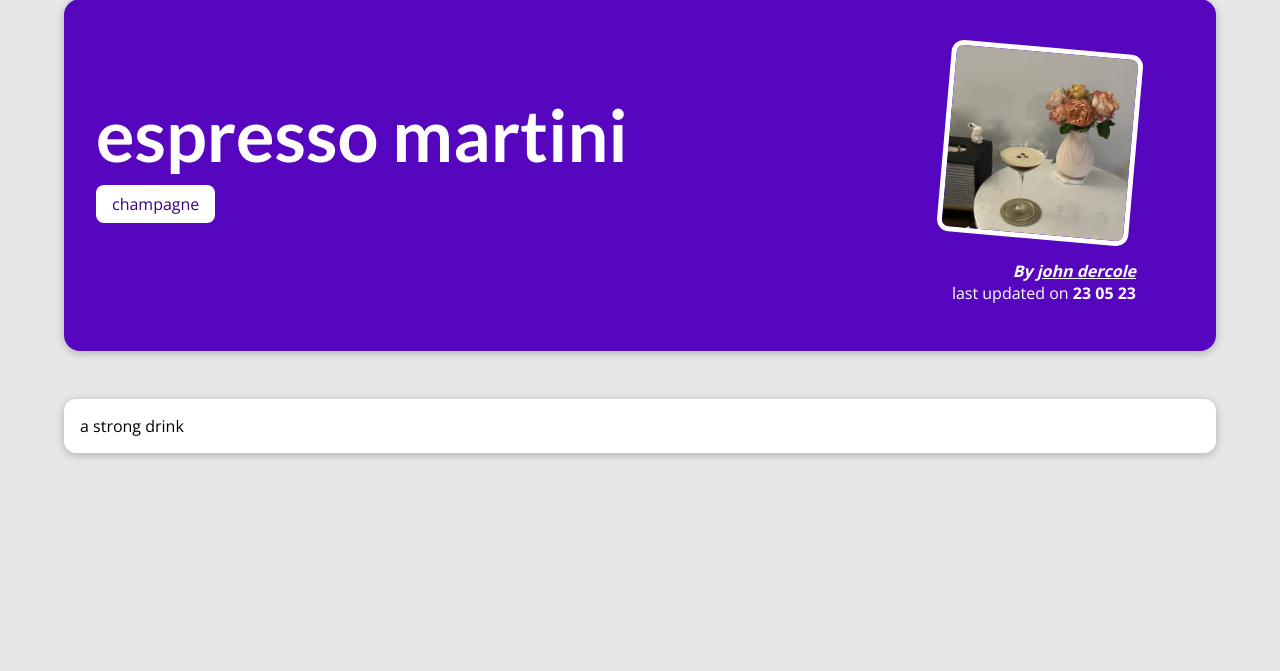
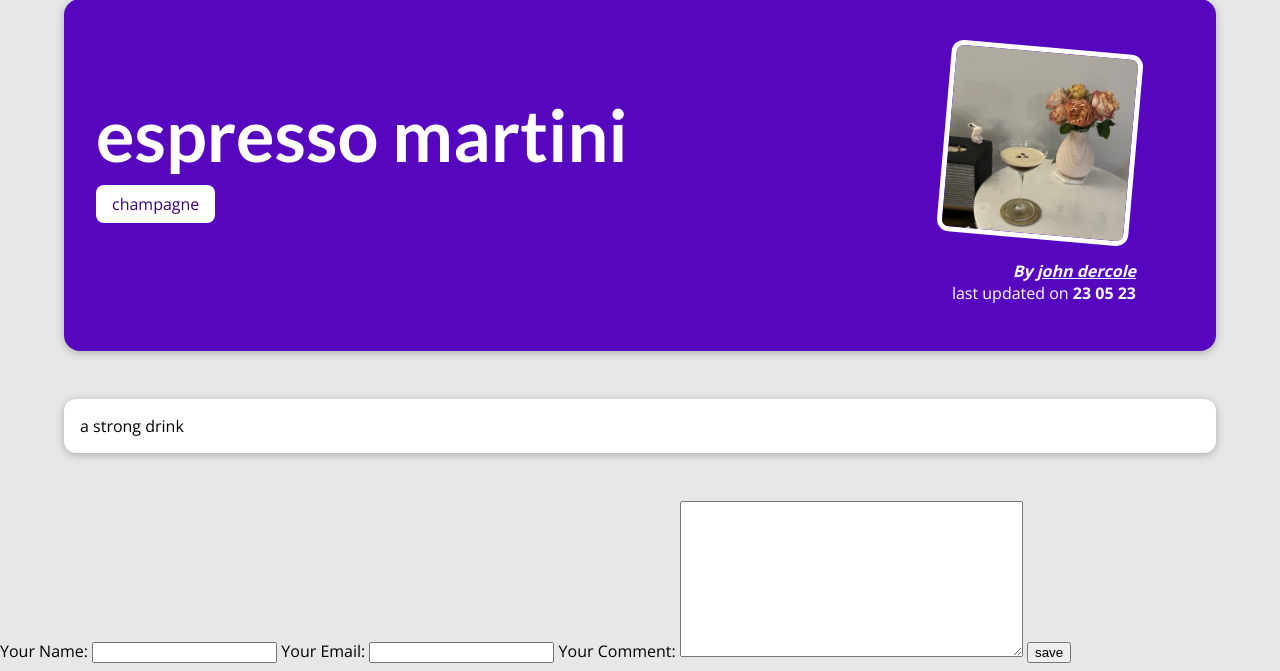
Before and after one commit to GianlorenzoDercole/django_blog_cocktail, a Django app: a page that uses blog/templates/blog/post-detail.html in a window 1280 px wide. Shown: the part 129-800 px from the top of the page. Run offline with Django 4.2, Linux system fonts and the light colour scheme; data comes from the database, SQL or seed files in the repository; both versions use the stored data as it was after the commit.

Commit message:
added comment form see views.py line 56 models.py line 34 forms.py line 1 and post-detail.html line 40

```diff
--- /dev/null
+++ b/blog/forms.py
@@ -0,0 +1,14 @@
+from django import forms
+
+from .models import Comment
+
+class CommentForm(forms.ModelForm):
+    class Meta:
+        model = Comment
+        # exclude post field
+        exclude = ['post']
+        labels = {
+            "user_name": "Your Name",
+            "user_email": "Your Email",
+            "text": "Your Comment"
+        }
--- a/blog/models.py
+++ b/blog/models.py
@@ -30,3 +30,9 @@ class Post(models.Model):
     author = models.ForeignKey(Author, on_delete=models.SET_NULL, null=True, related_name="posts")
     # many to many with tag
     tags = models.ManyToManyField(Tag)
+
+class Comment(models.Model):
+    user_name = models.CharField(max_length=120)
+    user_email = models.EmailField()
+    text = models.TextField(max_length=500)
+    post = models.ForeignKey(Post, on_delete=models.CASCADE, related_name="comments")
--- a/blog/templates/blog/post-detail.html
+++ b/blog/templates/blog/post-detail.html
@@ -40,4 +40,11 @@
     <main>
         {{ post.content }}
     </main>
+
+    <div>
+        <form>
+            {{ comment_form }}
+            <button>save</button>
+        </form>
+    </div>
 {% endblock %}
--- a/blog/views.py
+++ b/blog/views.py
@@ -2,21 +2,12 @@ from django.shortcuts import render, get_object_or_404
 
 from django.views.generic import ListView, DetailView
 from .models import Post
+from .forms import CommentForm
 # Create your views here.
 
 # get the date
 def get_date(post):
     return post['date']
-
-
-
-
-
-
-
-
-
-
 
 
 
@@ -62,6 +53,7 @@ class SinglePostView(DetailView):
     def get_context_data(self, **kwargs):
         context = super().get_context_data( **kwargs)
         context["post_tags"] = self.object.tags.all()
+        context["comment_form"] = CommentForm()
         return context
 
 
```
Also changed, not shown: blog/migrations/0003_comment.py (added), db.sqlite3.
